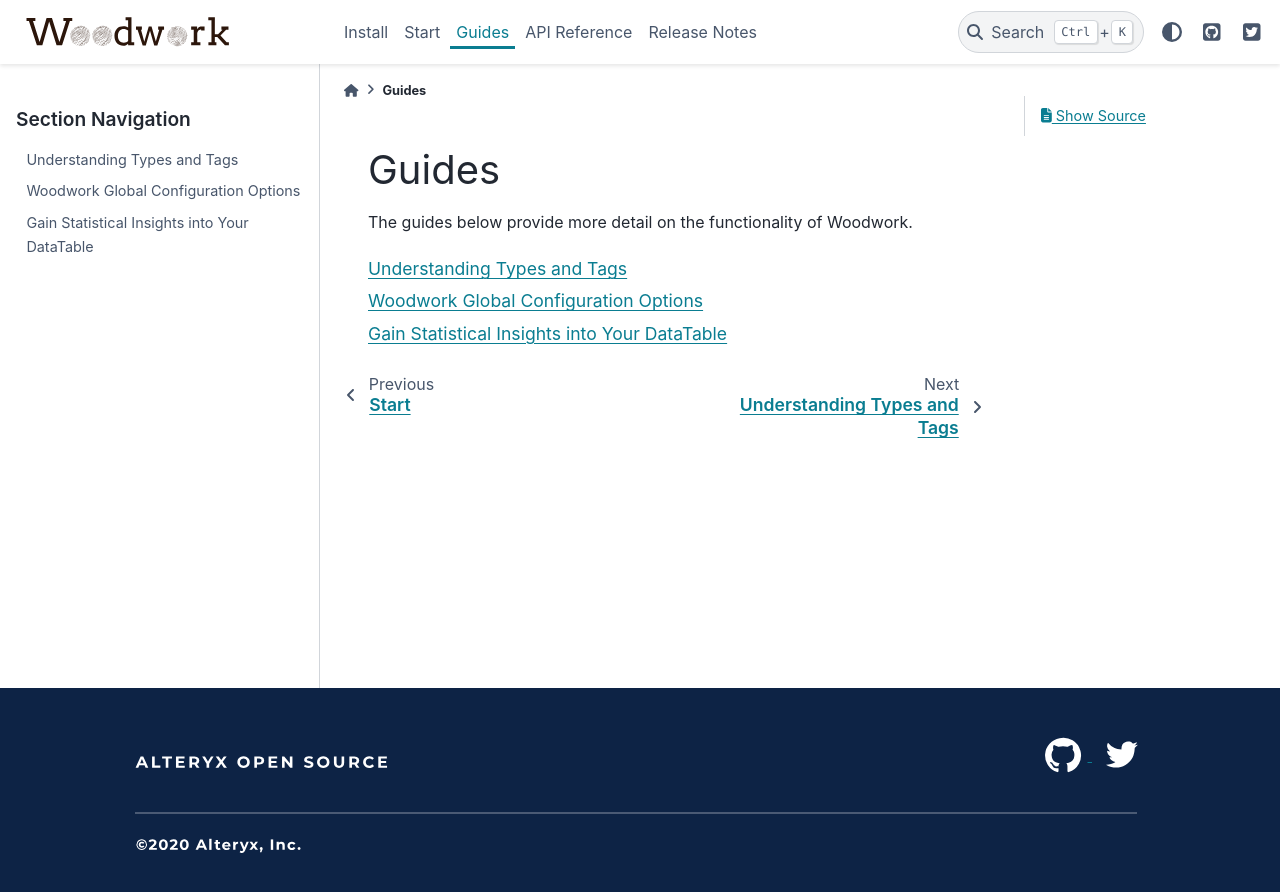
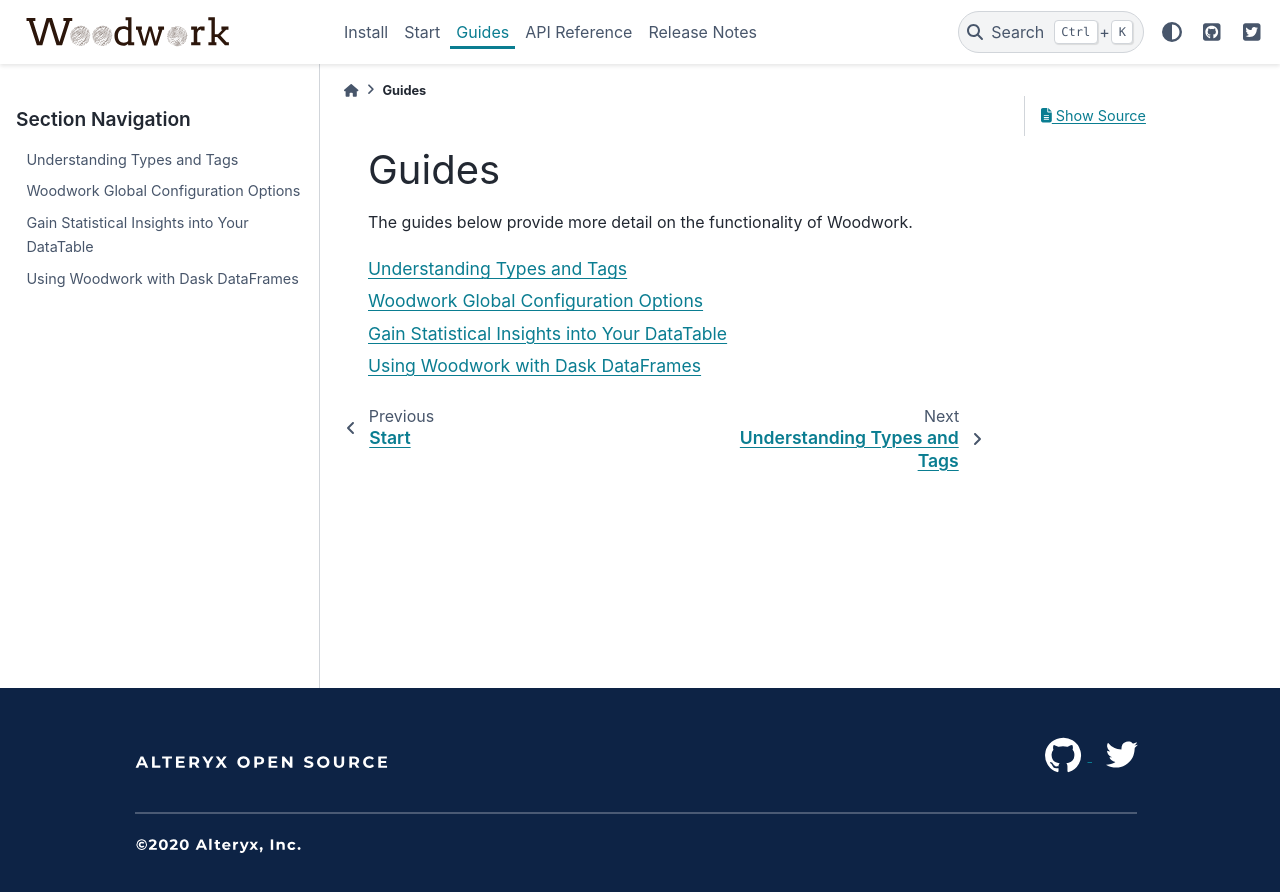
Before and after one commit to alteryx/woodwork, a Sphinx documentation site: the page built from docs/source/guides/guides_index.rst, in a window 1280 px wide. Shown: the top 892 px of the page. Built offline with Sphinx 7.4.7 and the PyData theme 0.15.4, drawn with Linux system fonts in a browser that asks for light colours; comment, search, counter and statistics services are not loaded.

Commit message:
Create using Woodwork with Dask guide (#304)
* add using Woodwork with Dask docs guide

* update release notes

* remove comments and empty cell

* update dataframe wording

* remove empty cell

* fix title capitalization

```diff
--- a/docs/source/guides/guides_index.rst
+++ b/docs/source/guides/guides_index.rst
@@ -9,3 +9,4 @@
    understanding_types_and_tags
    setting_config_options
    using_mi_and_describe
+   using_woodwork_with_dask
--- a/docs/source/release_notes.rst
+++ b/docs/source/release_notes.rst
@@ -13,6 +13,7 @@
         * Update ``DataTable.describe`` to work with Dask input (:pr:`296`)
         * Update ``DataTable.get_mutual_information`` to work with Dask input (:pr:`300`)
     * Documentation Changes
+        * Create a guide for using Woodwork with Dask (:pr:`304`)
     * Testing Changes
         * Parameterize numeric time index tests (:pr:`288`)
 
```
Also changed, not shown: docs/source/guides/using_woodwork_with_dask.ipynb (added).
